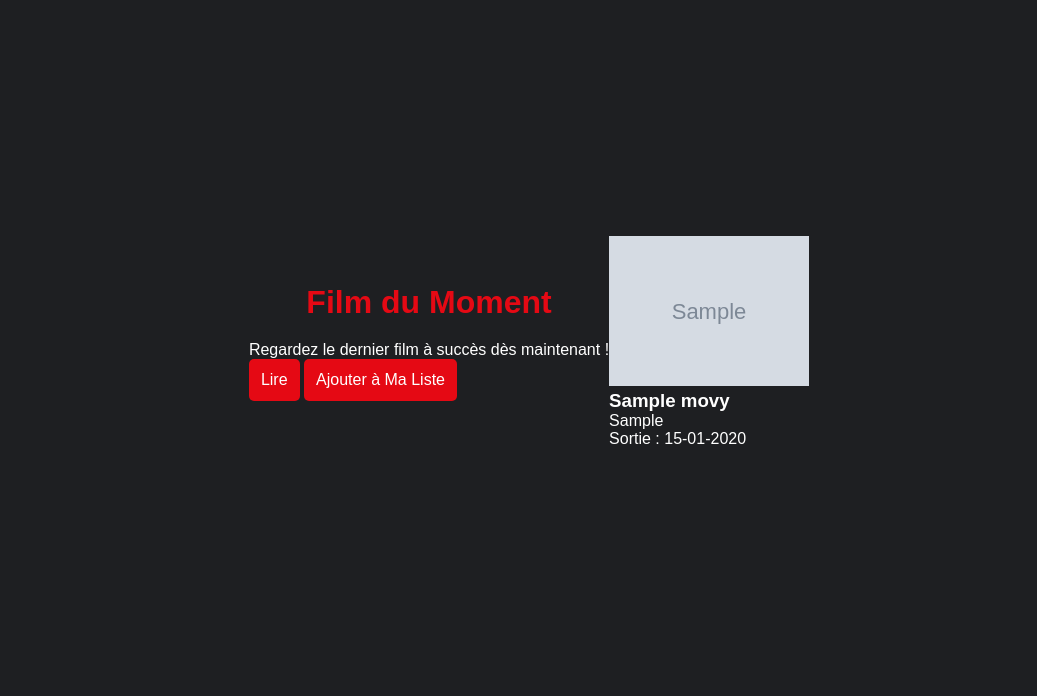
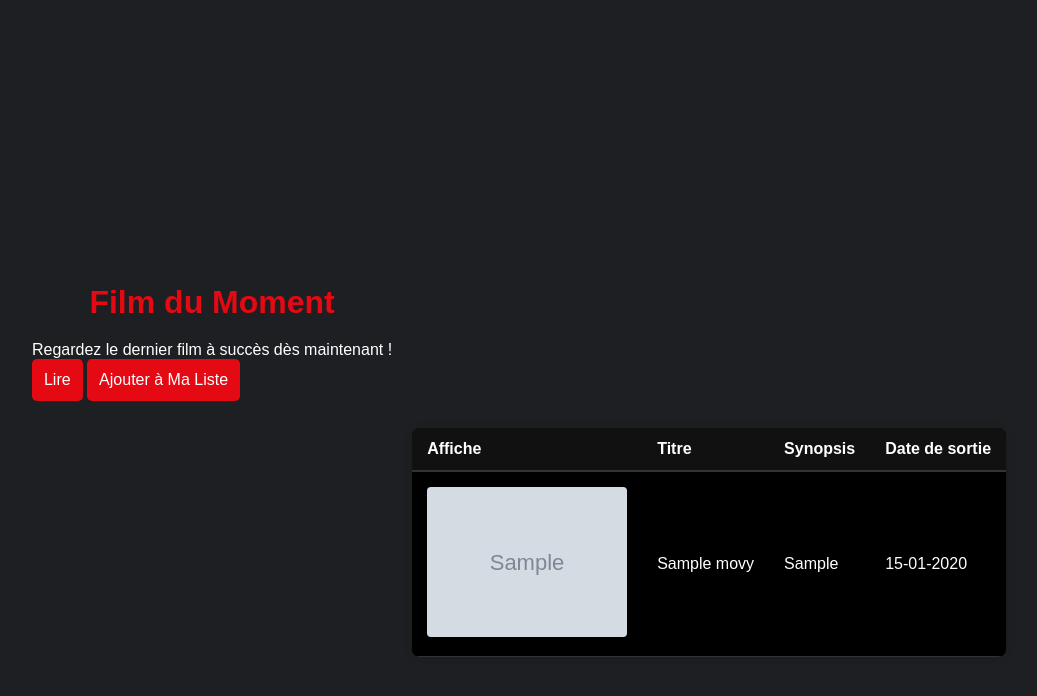
Before and after one commit to elpiou22/SymfonyProject, a Symfony app: template templates/home.html.twig in a window 1280 px wide. Shown: the part 58-754 px from the top of the page, without its empty margins (111-1148 px from the left). Run offline with Twig, Linux system fonts and the light colour scheme; the template is opened without the code that fills it: most values are stand-ins (such as "Sample title", 1, 10 or a date in 2020); grey boxes marked "Sample" are stand-in pictures; some libraries are stand-ins or nearby versions.

Commit message:
creation page create + amélioration du css

```diff
--- a/public/css/style.css
+++ b/public/css/style.css
@@ -188,3 +195,74 @@ button:hover {
 .form-toggle-btns button:hover {
     background-color: #777777;
 }
+
+/* Style général du tableau */
+.movie-table {
+    width: 100%;
+    border-collapse: collapse;
+    margin: 20px 0;
+    font-size: 1em;
+    font-family: Arial, sans-serif;
+    background-color: #000;
+    border-radius: 8px;
+    overflow: hidden;
+    box-shadow: 0 0 10px rgba(0, 0, 0, 0.1);
+    color: #ffffff; /* Texte blanc pour contraste */
+}
+
+/* En-tête du tableau */
+.movie-table thead tr {
+    background-color: #111;
+    color: #ffffff;
+    text-align: left;
+    font-weight: bold;
+}
+
+.movie-table thead th {
+    padding: 12px 15px;
+    border-bottom: 2px solid #333;
+}
+
+/* Corps du tableau */
+.movie-table tbody tr {
+    background-color: #000; /* Fond noir pour toutes les rangées */
+    border-bottom: 1px solid #333;
+}
+
+.movie-table tbody td {
+    padding: 15px;
+    color: #ffffff; /* Texte blanc pour le corps */
+}
+
+/* Style des images */
+.movie-table tbody td img {
+    max-height: 120px;
+    width: auto;
+    border-radius: 4px;
+}
+
+/* Style des liens d'actions */
+.movie-table tbody td a {
+    text-decoration: none;
+    color: #00bfff; /* Bleu clair pour contraster avec le fond noir */
+    font-weight: bold;
+    padding: 5px;
+    border-radius: 4px;
+}
+
+.movie-table tbody td a:hover {
+    color: #008fb3;
+    background-color: #222;
+    transition: background-color 0.3s ease, color 0.3s ease;
+}
+
+.categories {
+    padding-left: 20px;
+    padding-right: 20px;
+    padding-top: 20px;
+    padding-bottom: 20px;
+    display: flex;
+    justify-content: flex-start;
+    align-items: flex-start;
+    margin-top: 400px; /* Espace pour éviter le chevauchement avec la navbar */
+}
--- a/src/Controller/HomeController.php
+++ b/src/Controller/HomeController.php
@@ -77,7 +77,6 @@ class HomeController extends AbstractController
     {
         $movie = new Movie();
         $form = $this->createForm(MovieType::class, $movie);
-
         $form->handleRequest($request);
 
         if ($form->isSubmitted() && $form->isValid()) {
--- a/src/Entity/Movie.php
+++ b/src/Entity/Movie.php
@@ -15,6 +15,7 @@ class Movie
     private ?int $id = null;
 
     #[ORM\Column(length: 255)]
+    #private ?string $title = null;
     private ?string $name = null;
 
     #[ORM\Column(type: Types::DATE_MUTABLE, nullable: true)]
--- a/templates/Movie/create.html.twig
+++ b/templates/Movie/create.html.twig
@@ -7,7 +7,7 @@
 
     <h1 class="form-title">Créer un film</h1>
 
-    <div class="form-container">
+    <div class="form-container active">
         {{ form_start(form) }}
         <div class="form-fields">
             {{ form_widget(form) }}
--- a/templates/home.html.twig
+++ b/templates/home.html.twig
@@ -15,20 +15,38 @@
     </section>
 
     <section class="categories">
-        <div class="movie-row">
+        <table class="movie-table">
+            <thead>
+            <tr>
+                <th>Affiche</th>
+                <th>Titre</th>
+                <th>Synopsis</th>
+                <th>Date de sortie</th>
+                {% if is_granted("ROLE_ADMIN") %}
+                    <th>Actions</th>
+                {% endif %}
+            </tr>
+            </thead>
+            <tbody>
             {% for movie in movies %}
-                <div class="movie-item">
-                    <img style="max-height: 200px; max-width: 200px; height: auto; width: auto" src="{{ asset(image_path) }}" alt="Film {{ movie.getName }}">
-                    <h3>{{ movie.getName }}</h3>
-                    <p>{{ movie.getSynopsis }}</p>
-                    <p>Sortie : {{ movie.getReleaseDate|date('d-m-Y') }}</p>
+                <tr class="movie-row">
+                    <td>
+                        <img style="max-height: 200px; max-width: 200px; height: auto; width: auto" src="{{ asset(image_path) }}" alt="Film {{ movie.getName }}">
+                    </td>
+                    <td>{{ movie.getName }}</td>
+                    <td>{{ movie.getSynopsis }}</td>
+                    <td>{{ movie.getReleaseDate|date('d-m-Y') }}</td>
                     {% if is_granted("ROLE_ADMIN") %}
-                        <th> <a href="movies/update/{{ movie.getId }}"> Update </a></th>
-                        <th> <a href="movies/delete/{{ movie.getId }}"> Delete </a></th>
-                    {%  endif %}
-                </div>
+                        <td>
+                            <a href="movies/update/{{ movie.getId }}">Update</a> |
+                            <a href="movies/delete/{{ movie.getId }}">Delete</a>
+                        </td>
+                    {% endif %}
+                </tr>
             {% endfor %}
-        </div>
+            </tbody>
+        </table>
     </section>
 
+
 {% endblock body %}
```
Also changed, not shown: other parts of public/css/style.css (+16 -9 lines), templates/security/login.html.twig (+9 -24 lines), 1 other file.
